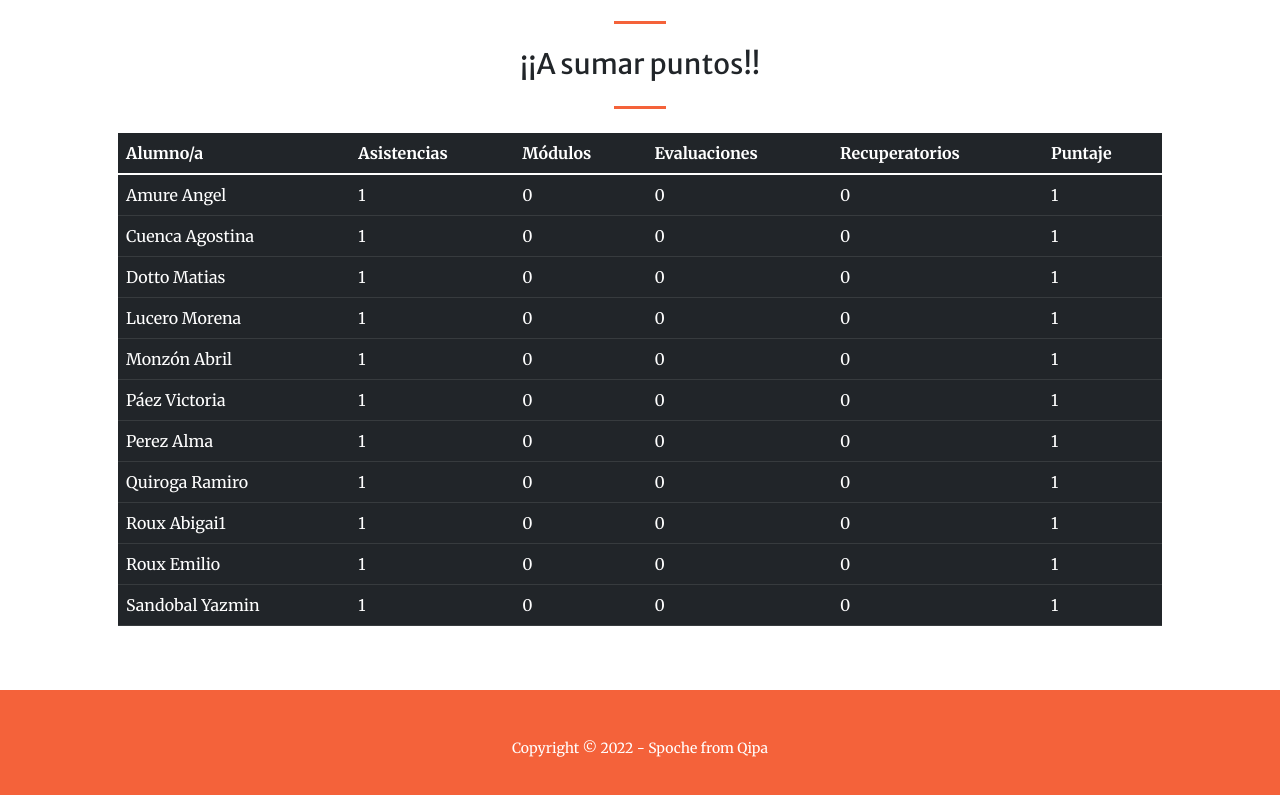
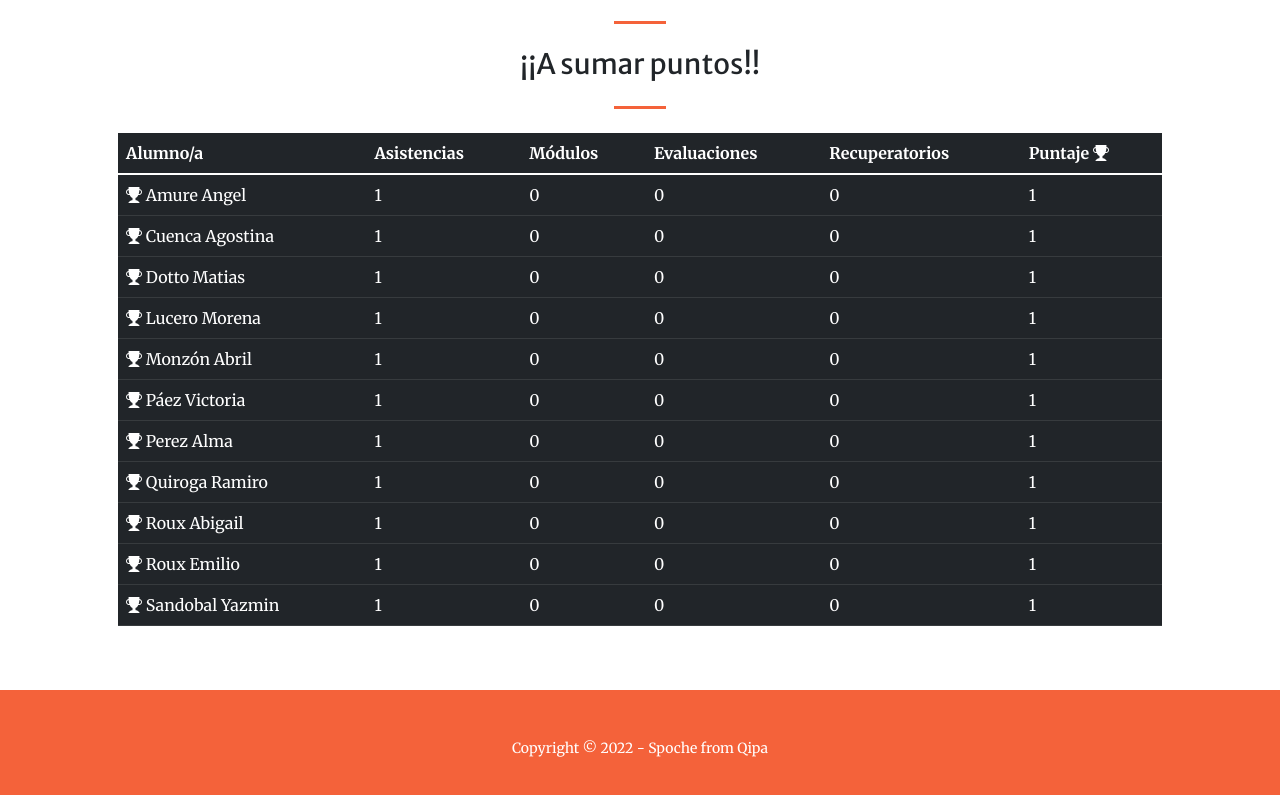
Before and after one commit to santiagopochettino/cienciasSociales23, a plain HTML site: page index.html in a window 1280 px wide. Shown: the part 3261-4056 px from the top of the page. Drawn offline with nearby package versions, Linux system fonts and the light colour scheme; some packages are replaced by stand-ins of ours; a script that the page names is missing; a web font is replaced by a local one.

Commit message:
[ADD] Add tropy!

```diff
--- a/index.html
+++ b/index.html
@@ -243,7 +243,7 @@
                                 <th scope="col">Módulos</th>
                                 <th scope="col">Evaluaciones</th>
                                 <th scope="col">Recuperatorios</th>
-                                <th scope="col">Puntaje</th>
+                                <th scope="col">Puntaje <i class="bi-trophy-fill"></i> </th>
                             </tr>
                         </thead>
                         <tbody id="items"></tbody>
--- a/js/app.js
+++ b/js/app.js
@@ -66,7 +66,7 @@ const alumno8 = {
   puntaje: 1
 }
 const alumno9 = {
-  name: 'Roux Abigai1',
+  name: 'Roux Abigail',
   asistencias: 1,
   modulos: 0,
   evaluaciones: 0,
@@ -93,7 +93,7 @@ const alumno11 = {
 
 items.innerHTML = `
 <tr>
-  <td>${alumno1.name}</td>
+  <td><i class="bi-trophy-fill"></i> ${alumno1.name}</td>
   <td>${alumno1.asistencias}</td>
   <td>${alumno1.modulos}</td>
   <td>${alumno1.evaluaciones}</td>
@@ -101,7 +101,7 @@ items.innerHTML = `
   <td>${alumno1.puntaje}</td>
 </tr>
 <tr>
-  <td>${alumno2.name}</td>
+  <td><i class="bi-trophy-fill"></i> ${alumno2.name}</td>
   <td>${alumno2.asistencias}</td>
   <td>${alumno2.modulos}</td>
   <td>${alumno2.evaluaciones}</td>
@@ -109,7 +109,7 @@ items.innerHTML = `
   <td>${alumno2.puntaje}</td>
 </tr>
 <tr>
-  <td>${alumno3.name}</td>
+  <td><i class="bi-trophy-fill"></i> ${alumno3.name}</td>
   <td>${alumno3.asistencias}</td>
   <td>${alumno3.modulos}</td>
   <td>${alumno3.evaluaciones}</td>
@@ -117,7 +117,7 @@ items.innerHTML = `
   <td>${alumno3.puntaje}</td>
 </tr>
 <tr>
-  <td>${alumno4.name}</td>
+  <td><i class="bi-trophy-fill"></i> ${alumno4.name}</td>
   <td>${alumno4.asistencias}</td>
   <td>${alumno4.modulos}</td>
   <td>${alumno4.evaluaciones}</td>
@@ -125,7 +125,7 @@ items.innerHTML = `
   <td>${alumno4.puntaje}</td>
 </tr>
 <tr>
-  <td>${alumno5.name}</td>
+  <td><i class="bi-trophy-fill"></i> ${alumno5.name}</td>
   <td>${alumno5.asistencias}</td>
   <td>${alumno5.modulos}</td>
   <td>${alumno5.evaluaciones}</td>
@@ -133,7 +133,7 @@ items.innerHTML = `
   <td>${alumno5.puntaje}</td>
 </tr>
 <tr>
-  <td>${alumno6.name}</td>
+  <td><i class="bi-trophy-fill"></i> ${alumno6.name}</td>
   <td>${alumno6.asistencias}</td>
   <td>${alumno6.modulos}</td>
   <td>${alumno6.evaluaciones}</td>
@@ -141,7 +141,7 @@ items.innerHTML = `
   <td>${alumno6.puntaje}</td>
 </tr>
 <tr>
-  <td>${alumno7.name}</td>
+  <td><i class="bi-trophy-fill"></i> ${alumno7.name}</td>
   <td>${alumno7.asistencias}</td>
   <td>${alumno7.modulos}</td>
   <td>${alumno7.evaluaciones}</td>
@@ -149,7 +149,7 @@ items.innerHTML = `
   <td>${alumno7.puntaje}</td>
 </tr>
 <tr>
-  <td>${alumno8.name}</td>
+  <td><i class="bi-trophy-fill"></i> ${alumno8.name}</td>
   <td>${alumno8.asistencias}</td>
   <td>${alumno8.modulos}</td>
   <td>${alumno8.evaluaciones}</td>
@@ -157,7 +157,7 @@ items.innerHTML = `
   <td>${alumno8.puntaje}</td>
 </tr>
 <tr>
-  <td>${alumno9.name}</td>
+  <td><i class="bi-trophy-fill"></i> ${alumno9.name}</td>
   <td>${alumno9.asistencias}</td>
   <td>${alumno9.modulos}</td>
   <td>${alumno9.evaluaciones}</td>
@@ -165,7 +165,7 @@ items.innerHTML = `
   <td>${alumno9.puntaje}</td>
 </tr>
 <tr>
-  <td>${alumno10.name}</td>
+  <td><i class="bi-trophy-fill"></i> ${alumno10.name}</td>
   <td>${alumno10.asistencias}</td>
   <td>${alumno10.modulos}</td>
   <td>${alumno10.evaluaciones}</td>
@@ -173,7 +173,7 @@ items.innerHTML = `
   <td>${alumno10.puntaje}</td>
 </tr>
 <tr>
-  <td>${alumno11.name}</td>
+  <td><i class="bi-trophy-fill"></i> ${alumno11.name}</td>
   <td>${alumno11.asistencias}</td>
   <td>${alumno11.modulos}</td>
   <td>${alumno11.evaluaciones}</td>
```
